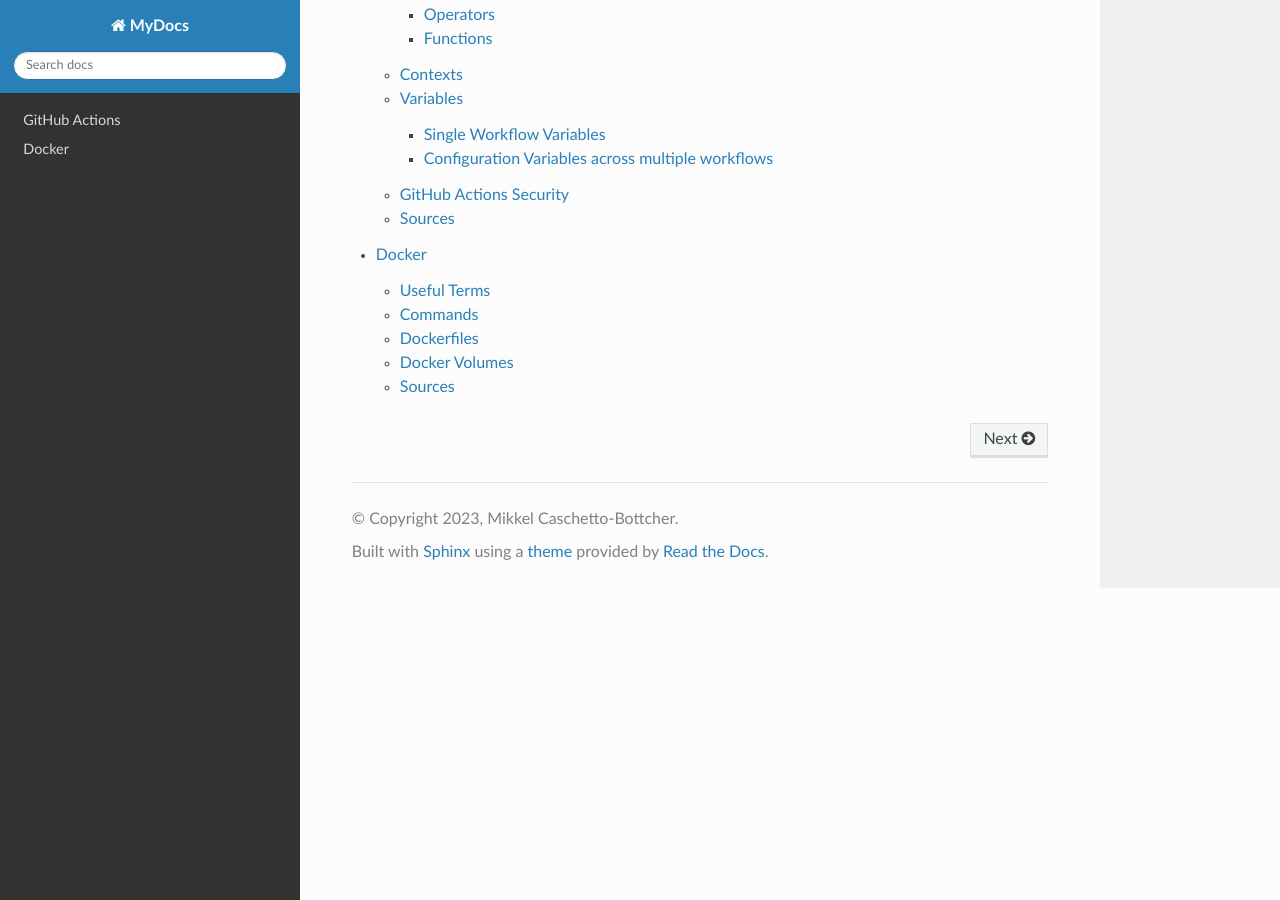
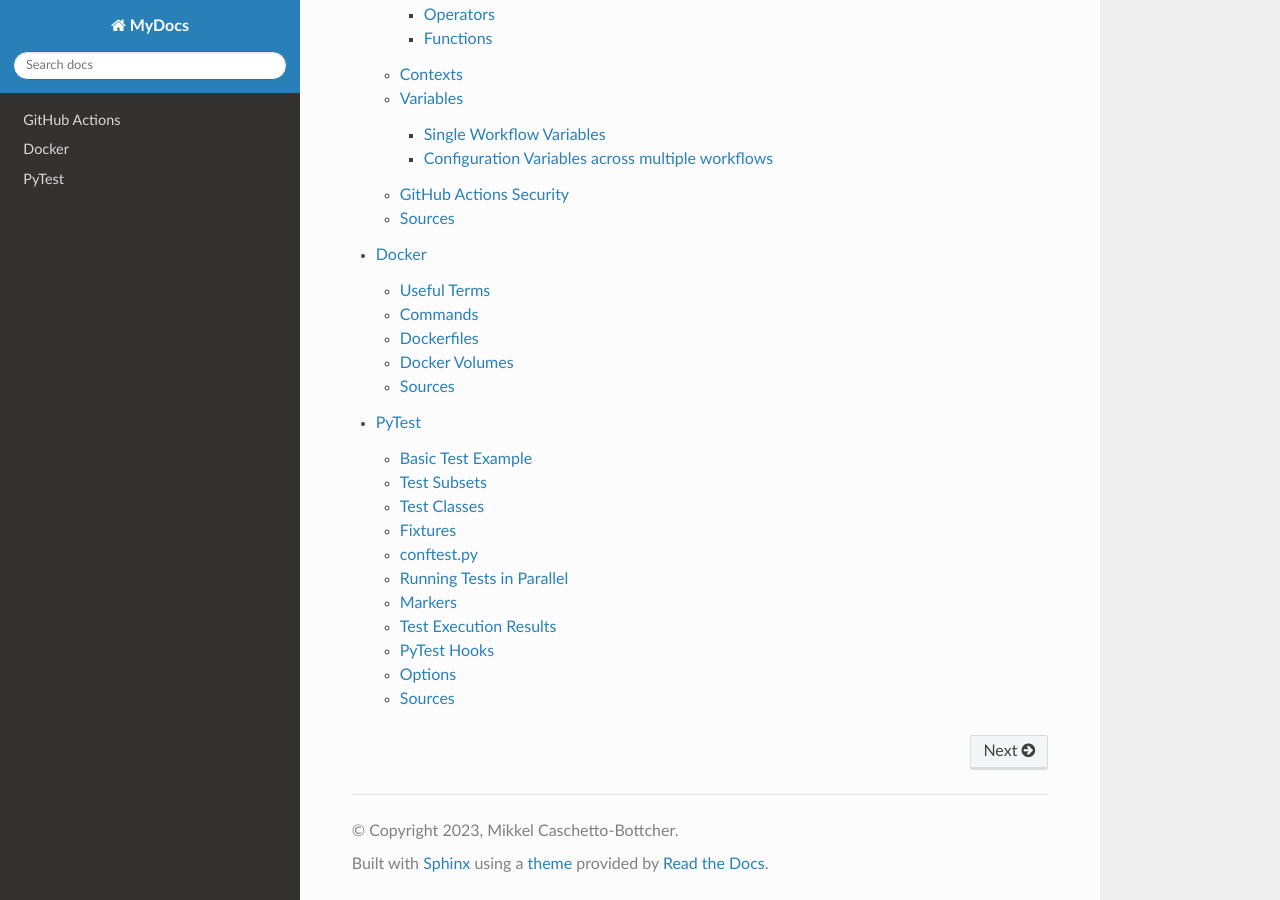
Before and after one commit to mcbottcher/my_docs, a Sphinx documentation site: the page built from docs/source/index.rst, in a window 1280 px wide and 900 px high, scrolled down 693 px. Built offline with Sphinx 7.4.7 and the Read the Docs theme 2.0.0, drawn with Linux system fonts in a browser that asks for light colours; some of the changed lines change nothing that is shown.

Commit message:
pytest: Added new page

```diff
--- a/docs/source/index.rst
+++ b/docs/source/index.rst
@@ -20,3 +20,4 @@ Contents
 
    github_actions
    docker
+   pytest
--- /dev/null
+++ b/docs/source/pytest.rst
@@ -0,0 +1,266 @@
+.. role:: bash(code)
+   :language: bash
+
+
+.. role:: python(code)
+    :language: python
+
+PyTest
+======
+
+PyTest is a testing framework based on Python.
+
+Some features/advantages:
+
+- Can run multiple tests in parallel
+- Allows you to skip/run a subset of tests from the testsuite
+- Free and opensource!
+
+Running PyTest without specifying filenames will run all files of format ``test_*.py`` or ``*_test.py``
+in the current directory or subdirectories.
+
+PyTest test function names must start with ``test`` or ``test_``.
+
+----
+
+Basic Test Example
+------------------
+
+.. code-block:: python
+
+    import math
+
+    def test_sqrt():
+      num = 25
+      assert math.sqrt(num) == 5
+
+    def testsquare():
+      num = 7
+      assert 7*7 == 40
+
+    # Note: this won't run since it doesn't start with "test"
+    def tesequality():
+      assert 10 == 11
+
+Run ``pytest`` in the same directory level.
+
+----
+
+Test Subsets
+------------
+
+We don't always want to specify all the tests to run/don't want all tests to run automatically.
+
+Can run a subset of tests in two ways:
+
+1. String matching of test name:
+   :bash:`pytest -k great -v` will only run tests with 'great' in their name
+
+2. Test Markers:
+   :python:`@pytest.mark.<markername>`
+   :bash:`pytest -m <markername> -v`
+
+----
+
+Test Classes
+------------
+
+You can specify a class to group tests. This also allows you share parameters between
+tests, like ``value`` in the example.
+
+.. code-block:: python
+
+  # content of test_class_demo.py
+  class TestClassDemoInstance:
+      value = 0
+
+      def test_one(self):
+          self.value = 1
+          assert self.value == 1
+
+      def test_two(self):
+          assert self.value == 1
+
+Grouping in classes also allows you to apply class level fixtures and marks and
+these will be implicitly added to all tests in that class.
+
+----
+
+Fixtures
+--------
+
+Fixtures are functions which run before each test function to which it is applied.
+They can be used to feed data to a test function.
+
+They are only availble in one file. Not accross all test files.
+
+.. code-block:: python
+
+  import pytest
+
+  @pytest.fixture
+  def input_value():
+    input = 39
+    return input
+
+  def test_divisible_by_3(input_value):
+    assert input_value % 3 == 0
+
+  def test_divisible_by_6(input_value):
+    assert input_value % 6 == 0
+
+.. note::
+  You can view a list of builtin fixtures by using ``pytest --fixtures``. These are ones
+  you don't have to specify but can just use the name of the fixture e.g. ``tmp_path``
+
+
+----
+
+conftest.py
+-----------
+
+Can use the file ``conftest.py`` to share configurations across test files, e.g. fixtures.
+
+.. code-block:: python
+
+  import pytest
+
+  @pytest.fixture
+  def input_value():
+    input = 39
+    return input
+
+Now this ``input_value`` can be used across all test files.
+
+----
+
+Running Tests in Parallel
+-------------------------
+
+To run tests in parallel, you need the ``pytest-xdist`` plugin.
+
+:bash:`pip install pytest-xdist`
+
+Now you can specify how many workers you want to use to run the tests in parallel:
+
+:bash:`pytest -n <number_of_workers>`
+
+----
+
+Markers
+-------
+
+- Set a test group that can run as a subset: :python:`@pytest.mark.<markername>`
+
+  You can register your custom marks in the ``pytest.ini`` file. Unregistered marks will trigger a warning.
+  This warning can be raised to an error by passing the ``strict-markers`` argument. This avoids accidental
+  mark name errors. Or add something like this to your pytest.ini
+
+  .. code-block:: python
+
+    [pytest]
+    addopts = --strict-markers
+
+.. note::
+  You can also use the other marker names specified here to run a subset too e.g. ``xfail``
+
+- Set a set of inputs to test for a function:
+
+.. code-block:: python
+
+  import pytest
+
+  @pytest.mark.paramterize("num, ouput", [(1,11),(2,22),(3,35)])
+  def test_multiplication_11(num, output):
+    assert 11*num == output
+
+- Execute a test, but don't consider its result: :python:`@pytest.mark.xfail`
+- Don't execute a test: :python:`@pytest.mark.skip`
+
+.. note::
+  You can view a list of markers by using ``pytest --markers``
+
+----
+
+Test Execution Results
+----------------------
+
+The results from the test execution can be written to an XML file. This can be
+used in a dashboard that displays test results.
+
+:bash:`pytest test_multiplication.py -v --junitxml="results.xml"`
+
+----
+
+PyTest Hooks
+------------
+
+Hooks are part of PyTest's plugin system which allows you to extend the functionality of PyTest
+Hooks allow plugins to register custom code to be run at specific points during
+the execution of pytest, e.g. before a test function.
+
+To define a hoo, create a function and decorate it with :python:`@pytest.hookimpl`.
+
+Using ``hookwrapper`` like this: :python:`@pytest.hookimpl(hookwrapper=1)` wraps the hook function
+in a try except block so that excpetions raised in the hook are reported as test failures.
+
+There are some main categories of hooks:
+
+- Bootstrapping hooks
+
+  - Called at the very beginning and end of a test run.
+  - Good for setup and teardown of resources used by all tests
+
+- Initialisation hooks
+
+  - Called at beginning of a test run, after bootstrapping hooks.
+  - Used to initialise resources before the test run
+
+- Collection hooks
+
+  - Called during the process of collecting the tests that will be run in the test suite
+  - Can sutomise the way that tests are collected and add additional tests to the collection
+
+- Test running (runtest) hooks
+
+  - Customise the way tests are run and perform actions before and after a test is run
+
+  .. code-block:: python
+    :caption: Example in conftest.py
+
+    import pytest
+
+    @pytest.hookimpl
+    def pytest_runtest_setup(item):
+        print("Setting up test:", item.name)
+        # Perform setup tasks here
+
+- Reporting hooks
+
+  - Called throughout the test process
+  - Customise the way results are reported
+  - Allows you perform actions based on test results
+
+- Debugging/Interaction Hooks
+
+  - Allows us to interact with the test session or debug issues that might arise
+
+----
+
+Options
+-------
+
+- ``-v``: make the output more versbose
+- ``-k <substring>``: run a subset of tests based on given substring
+- ``-m <markername>``: only run tests with given marker
+- ``--maxfail <max_number_of_fails>``: Number of fails after which to halt test execution
+- ``-n <num_of_workers>``: How many parallel workers will run the tests
+- ``--junittxml=<path_to_file>``: Outputs test results to XML
+
+
+----
+
+Sources
+-------
+
+- https://www.tutorialspoint.com/pytest
```
